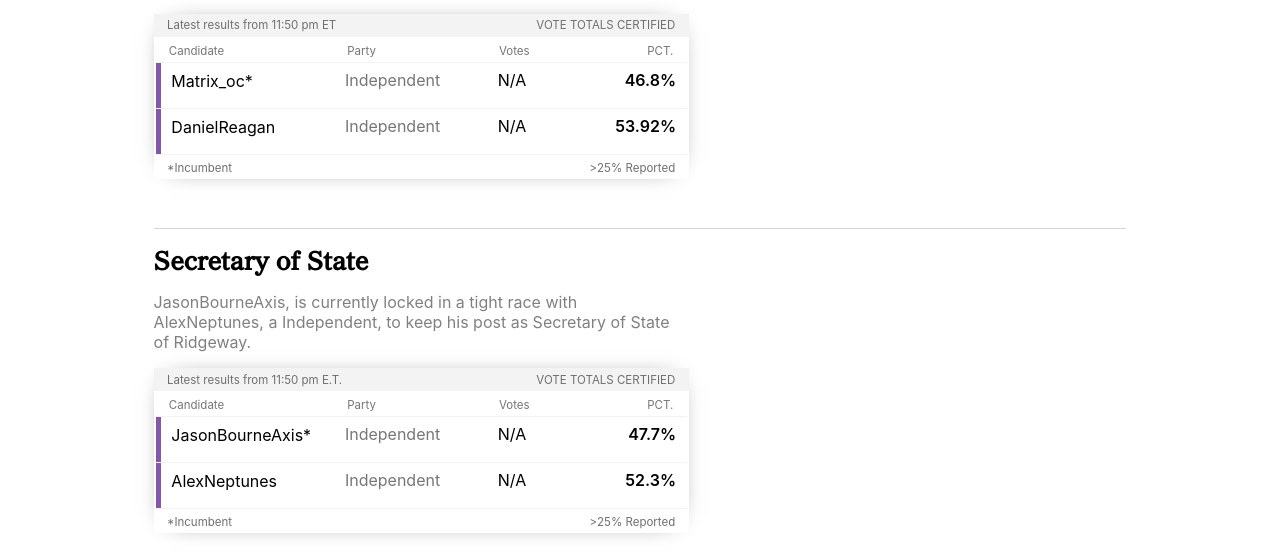
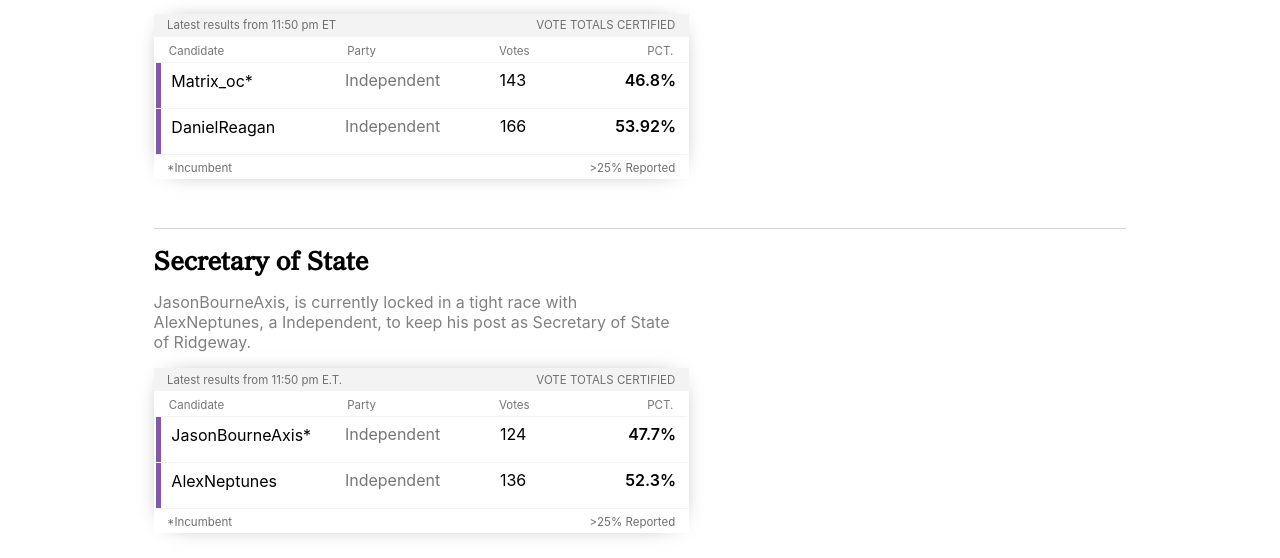
Before and after one commit to RestiveSole267/anctimes-elections, a React (Create React App) app: page /anctimes-elections/ridgeway in a window 1280 px wide. Shown: the part 337-895 px from the top of the page. Built offline with nearby package versions, Linux system fonts and the light colour scheme.

Commit message:
votes updated

```diff
--- a/src/ridgeway/ridgeway.js
+++ b/src/ridgeway/ridgeway.js
@@ -35,14 +35,14 @@ class RidgewayElectionFeed extends React.Component{
                                 <div className='can-partycolor-ind'></div>
                                 <div className='can-name-unoffical'>Matrix_oc* </div>
                                 <div className='can-party'>Independent</div>
-                                <div className='can-votes'>N/A</div>
+                                <div className='can-votes'>143</div>
                                 <div className='can-pct'>46.8%</div>
                             </tr>
                             <tr className='candidate-2'>
                                 <div className='can-partycolor-ind'></div>
                                 <div className='can-name2'>DanielReagan</div>
                                 <div className='can-party'>Independent</div>
-                                <div className='can-votes'>N/A</div>
+                                <div className='can-votes'>166</div>
                                 <div className='can-pct'>53.92%</div>
                             </tr>
                         </table>
@@ -71,14 +71,14 @@ class RidgewayElectionFeed extends React.Component{
                                 <div className='can-partycolor-ind'></div>
                                 <div className='can-name-unoffical'>JasonBourneAxis*</div>
                                 <div className='can-party'>Independent</div>
-                                <div className='can-votes'>N/A</div>
+                                <div className='can-votes'>124</div>
                                 <div className='can-pct'>47.7%</div>
                             </tr>
                             <tr className='candidate-2'>
                                 <div className='can-partycolor-ind'></div>
                                 <div className='can-name2'>AlexNeptunes</div>
                                 <div className='can-party'>Independent</div>
-                                <div className='can-votes'>N/A</div>
+                                <div className='can-votes'>136</div>
                                 <div className='can-pct'>52.3%</div>
                             </tr>
                         </table>
```
